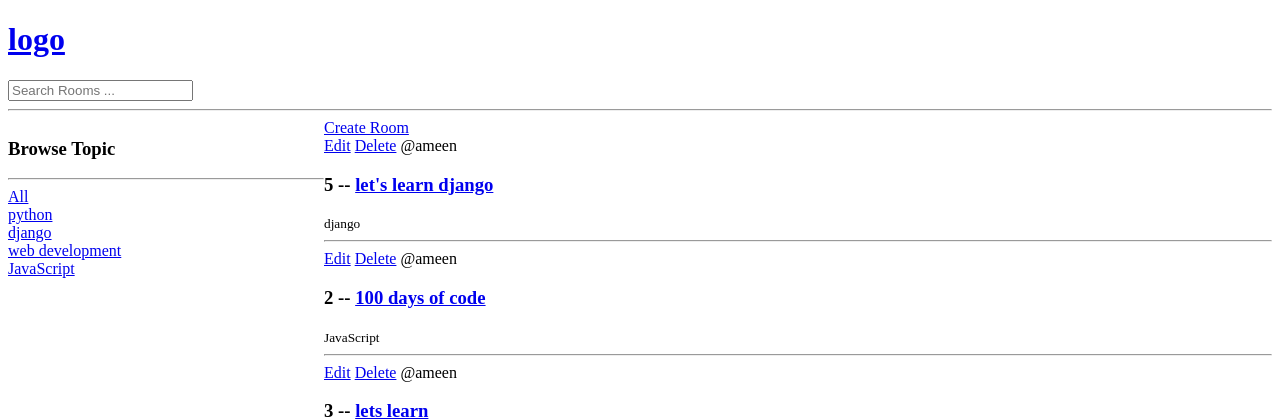
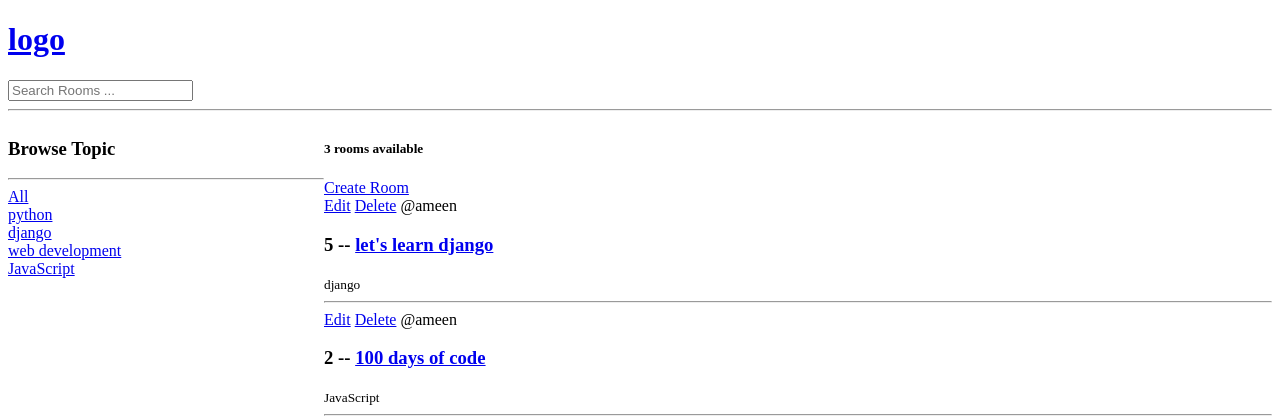
Before and after one commit to Ameen-K-Nejeeb/LearnLoop, a Django app: page / in a window 1280 px wide. Shown: the top 420 px of the page. Run offline with Django 5.2, Linux system fonts and the light colour scheme; data comes from the database, SQL or seed files in the repository.

Commit message:
update: Room Count

```diff
--- a/base/templates/base/home.html
+++ b/base/templates/base/home.html
@@ -33,6 +33,8 @@
 
     <div>
 
+      <h5>{{room_count}} rooms available </h5>
+
 
     <a href="{% url 'create-room' %}">Create Room</a>
 
--- a/base/views.py
+++ b/base/views.py
@@ -19,7 +19,9 @@ def home(request):
 
     topics = Topic.objects.all()
 
-    context = {"rooms":rooms , "topics": topics}
+    room_count = rooms.count()
+
+    context = {"rooms":rooms , "topics": topics ,'room_count':room_count}
     return render(request, 'base/home.html', context)
 
 def room(request,pk):
```
